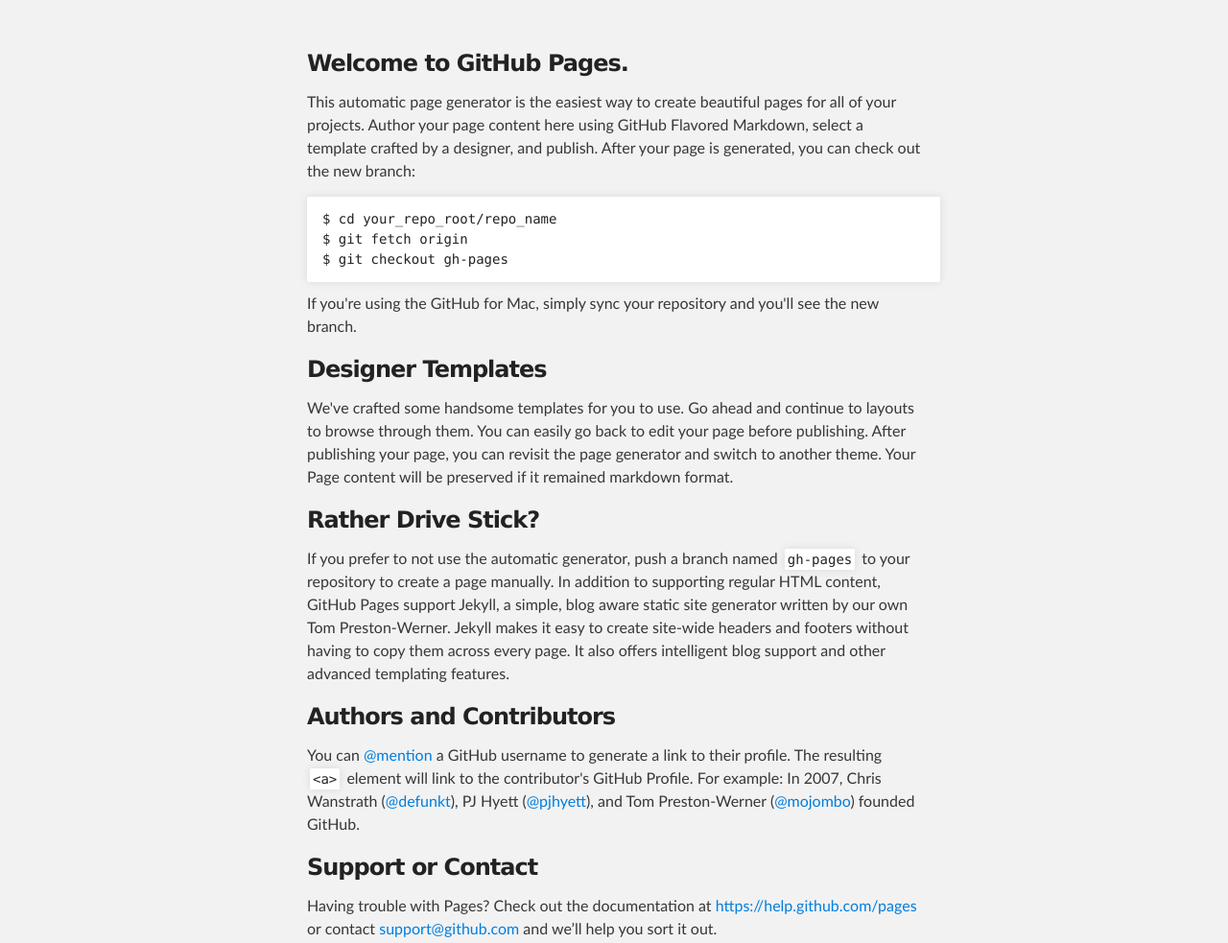
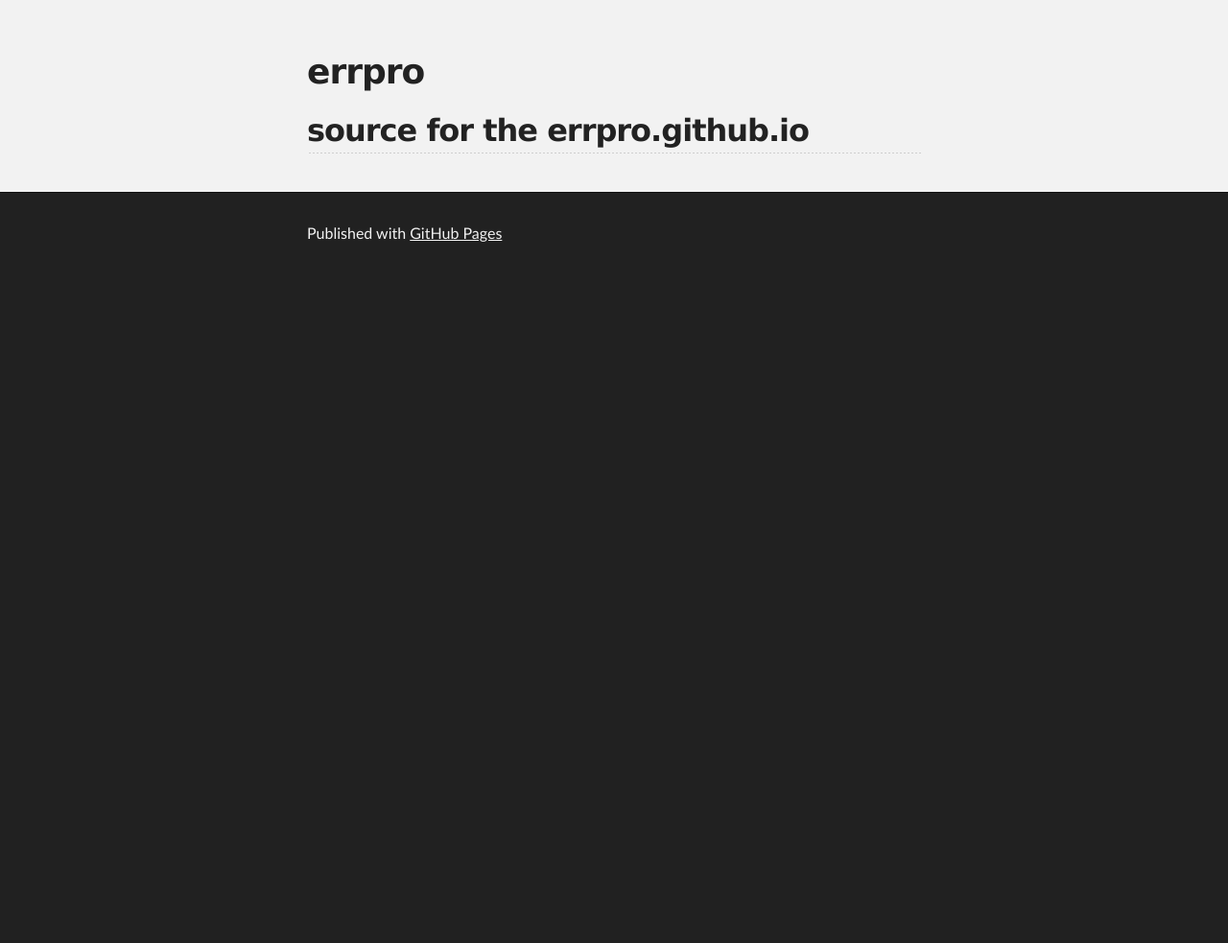
Before and after one commit to errpro/errpro.github.io, a plain HTML site: page index.html in a window 1280 px wide. Shown: the part 176-1159 px from the top of the page at 96% size. After the commit the page ends 800 px from the top, so only its background shows below. Drawn offline with Linux system fonts and the light colour scheme.

Commit message:
Replace master branch with page content via GitHub

```diff
--- a/index.html
+++ b/index.html
@@ -27,37 +27,11 @@
     <!-- MAIN CONTENT -->
     <div id="main_content_wrap" class="outer">
       <section id="main_content" class="inner">
-        <h3>
-<a id="welcome-to-github-pages" class="anchor" href="#welcome-to-github-pages" aria-hidden="true"><span class="octicon octicon-link"></span></a>Welcome to GitHub Pages.</h3>
+        <h1>
+<a id="errpro" class="anchor" href="#errpro" aria-hidden="true"><span class="octicon octicon-link"></span></a>errpro</h1>
 
-<p>This automatic page generator is the easiest way to create beautiful pages for all of your projects. Author your page content here using GitHub Flavored Markdown, select a template crafted by a designer, and publish. After your page is generated, you can check out the new branch:</p>
-
-<pre><code>$ cd your_repo_root/repo_name
-$ git fetch origin
-$ git checkout gh-pages
-</code></pre>
-
-<p>If you're using the GitHub for Mac, simply sync your repository and you'll see the new branch.</p>
-
-<h3>
-<a id="designer-templates" class="anchor" href="#designer-templates" aria-hidden="true"><span class="octicon octicon-link"></span></a>Designer Templates</h3>
-
-<p>We've crafted some handsome templates for you to use. Go ahead and continue to layouts to browse through them. You can easily go back to edit your page before publishing. After publishing your page, you can revisit the page generator and switch to another theme. Your Page content will be preserved if it remained markdown format.</p>
-
-<h3>
-<a id="rather-drive-stick" class="anchor" href="#rather-drive-stick" aria-hidden="true"><span class="octicon octicon-link"></span></a>Rather Drive Stick?</h3>
-
-<p>If you prefer to not use the automatic generator, push a branch named <code>gh-pages</code> to your repository to create a page manually. In addition to supporting regular HTML content, GitHub Pages support Jekyll, a simple, blog aware static site generator written by our own Tom Preston-Werner. Jekyll makes it easy to create site-wide headers and footers without having to copy them across every page. It also offers intelligent blog support and other advanced templating features.</p>
-
-<h3>
-<a id="authors-and-contributors" class="anchor" href="#authors-and-contributors" aria-hidden="true"><span class="octicon octicon-link"></span></a>Authors and Contributors</h3>
-
-<p>You can <a href="https://github.com/blog/821" class="user-mention">@mention</a> a GitHub username to generate a link to their profile. The resulting <code>&lt;a&gt;</code> element will link to the contributor's GitHub Profile. For example: In 2007, Chris Wanstrath (<a href="https://github.com/defunkt" class="user-mention">@defunkt</a>), PJ Hyett (<a href="https://github.com/pjhyett" class="user-mention">@pjhyett</a>), and Tom Preston-Werner (<a href="https://github.com/mojombo" class="user-mention">@mojombo</a>) founded GitHub.</p>
-
-<h3>
-<a id="support-or-contact" class="anchor" href="#support-or-contact" aria-hidden="true"><span class="octicon octicon-link"></span></a>Support or Contact</h3>
-
-<p>Having trouble with Pages? Check out the documentation at <a href="https://help.github.com/pages">https://help.github.com/pages</a> or contact <a href="mailto:support@github.com">support@github.com</a> and we’ll help you sort it out.</p>
+<h2>
+<a id="source-for-the-errprogithubio" class="anchor" href="#source-for-the-errprogithubio" aria-hidden="true"><span class="octicon octicon-link"></span></a>source for the errpro.github.io</h2>
       </section>
     </div>
 
```
Also changed, not shown: params.json (+1 -1 lines).
